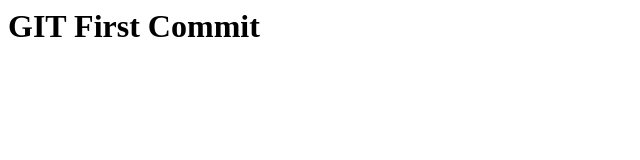
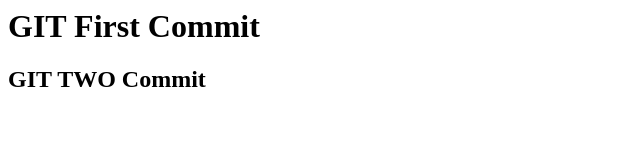
Before and after one commit to afiregit/html, a plain HTML site: page index.html in a window 1280 px wide. Shown: the whole page, without its empty margins (0-640 px from the left). Drawn offline with Linux system fonts and the light colour scheme.

Commit message:
TWO Index Commit

```diff
--- a/index.html
+++ b/index.html
@@ -1 +1,2 @@
 <h1> GIT First Commit </h1>
+<h2> GIT TWO  Commit</h2>
```
